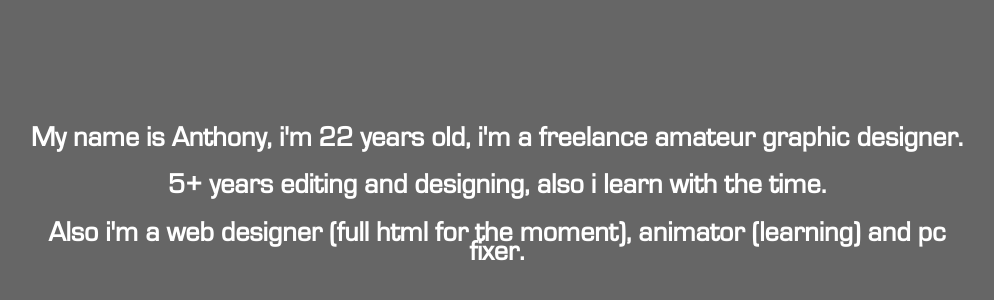
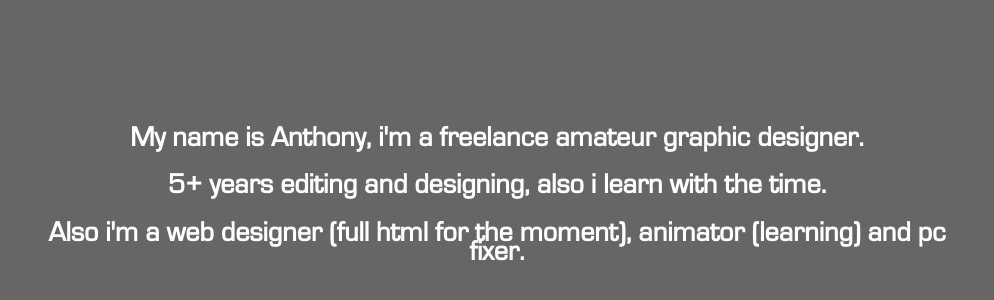
Before and after one commit to FoxtrotSaber/foxtrotsaber.github.io, a plain HTML site: page sobre_mi.html in a window 1280 px wide. Shown: the part 200-500 px from the top of the page, without its empty margins (143-1137 px from the left). Drawn offline with Linux system fonts and the light colour scheme.

Commit message:
Update sobre_mi.html

```diff
--- a/sobre_mi.html
+++ b/sobre_mi.html
@@ -124,7 +124,7 @@ ul {
 
 
 
-<p>My name is Anthony, i'm 22 years old, i'm a freelance amateur graphic designer.</p>
+<p>My name is Anthony, i'm a freelance amateur graphic designer.</p>
 <p>5+ years editing and designing, also i learn with the time. </p>
 <p>Also i'm a web designer (full html for the moment), animator (learning) and pc fixer.</p>
 
```
